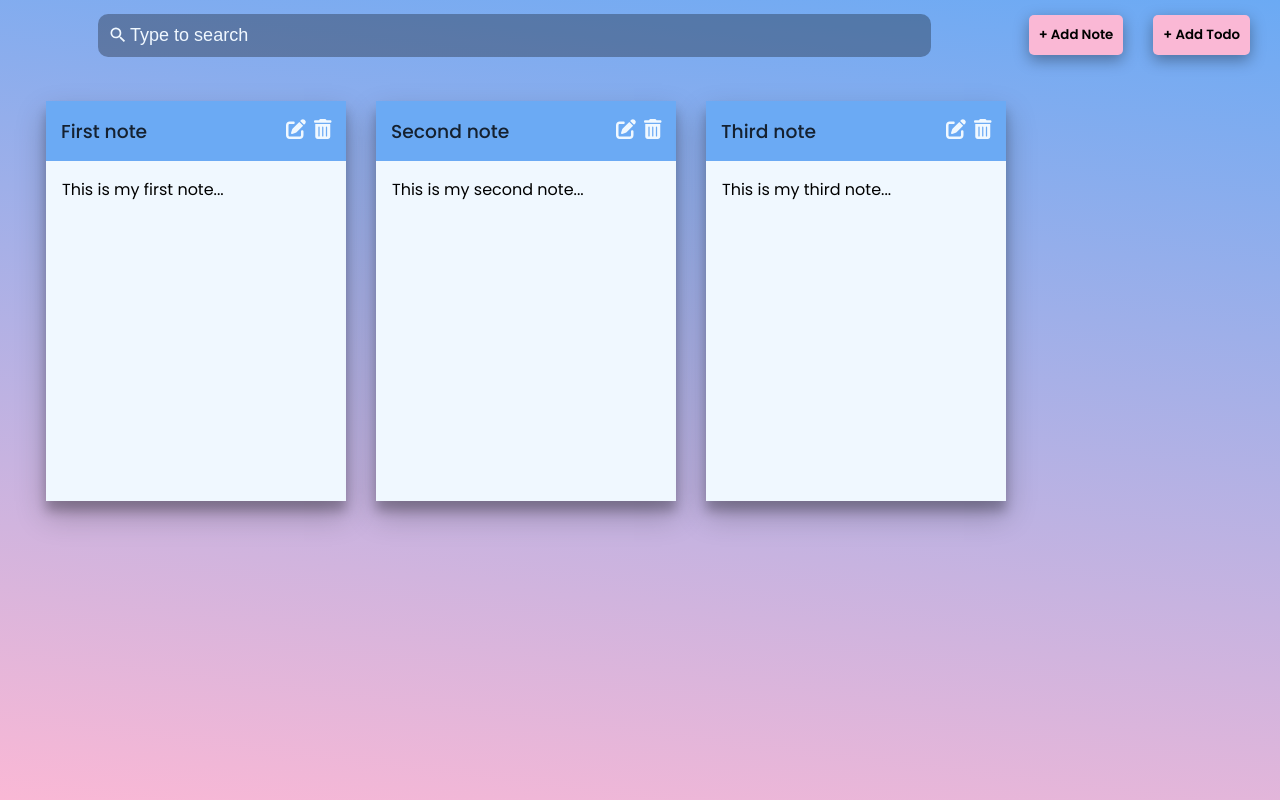
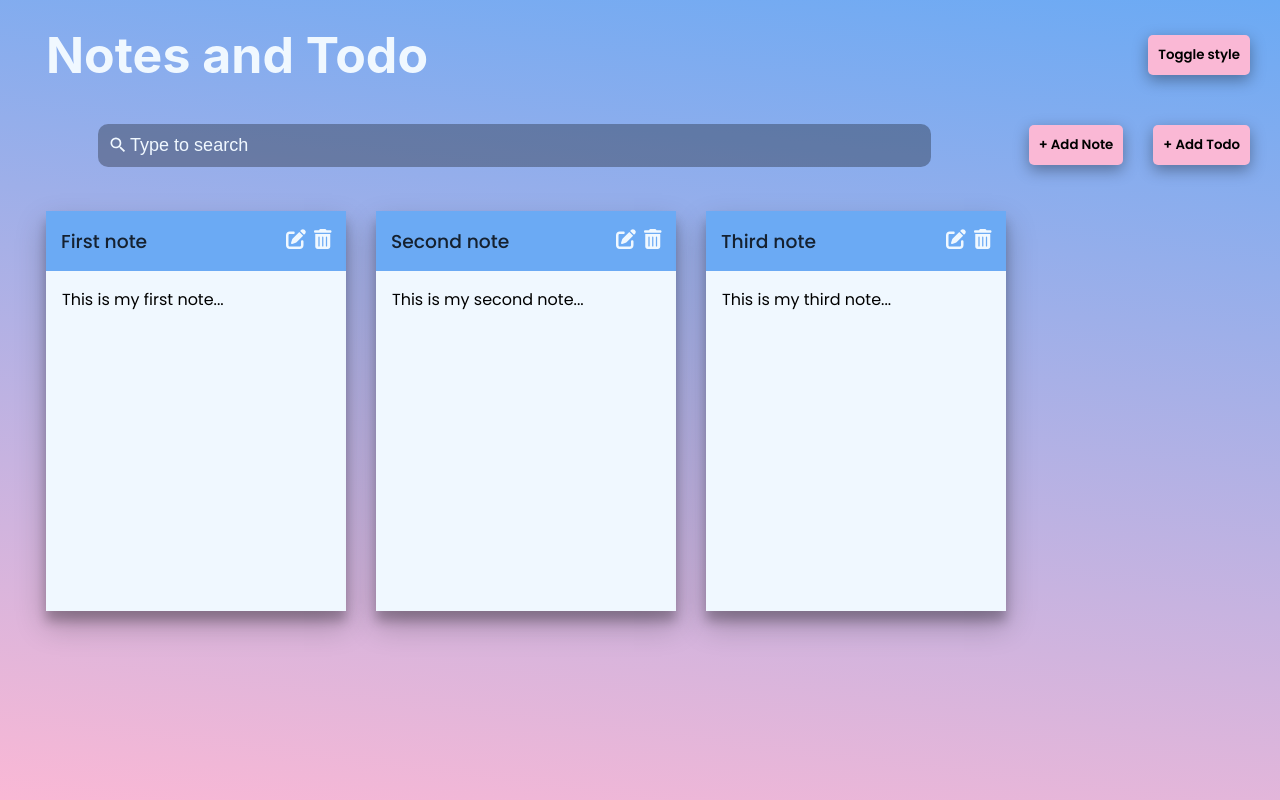
Before and after one commit to marijahavaic/notes-todo-app, a React (Create React App) app: page / in a window 1280 px wide. Built offline with nearby package versions, Linux system fonts and the light colour scheme.

Commit message:
Add dakrmode toggle with state hook

```diff
--- a/src/App.css
+++ b/src/App.css
@@ -13,13 +13,20 @@
   padding: 0 15px;
 }
 
-.App .Buttons {
+.DarkMode {
+  text-align: center;
+  min-height: 100vh;
+  height: auto;
+  background-color: #121212;
+}
+
+.Buttons {
   display: flex;
   justify-content: flex-end;
   align-items: flex-start;
 }
 
-.App button {
+ button {
   cursor: pointer;
   border: none;
   margin: 15px;
@@ -31,19 +38,43 @@
   font-weight: 600;
 }
 
-.App button:active {
+button:active {
   transform: scale(0.95);
 }
 
-.App button:hover {
+button:hover {
   color: rgba(107,170,244,1);
 }
 
-.App .Notes {
+.Notes {
   display: flex;
 }
 
 .Header {
+  display: flex;
+  flex-direction: column;
+}
+
+.HeaderTitle {
+  display: flex;
+  align-items: center;
+  justify-content: space-between;
+  margin: 20px 0;
+}
+
+.App .HeaderTitle h1 {
+  margin: auto auto auto 31px;
+  color: aliceblue;
+  font-size: 50px;
+}
+
+.DarkMode .HeaderTitle h1 {
+  margin: auto auto auto 31px;
+  color: rgba(0, 0, 0, 0.3);
+  font-size: 50px;
+}
+
+.HeaderBody {
   display: flex;
   align-items: center;
   justify-content: space-between;
--- a/src/App.js
+++ b/src/App.js
@@ -3,8 +3,9 @@ import { nanoid } from 'nanoid';
 
 import './App.css';
 import NotesList from './Components/NotesList';
-import AddNote from './Components/AddNote'
-import Search from './Components/Search';
+import AddNote from './Components/AddNote';
+import Header from './Components/Header';
+
 
 function App() {
   const [searchText, setSearchText] = useState('');
@@ -26,6 +27,8 @@ function App() {
       text: "This is my third note..."
     }
   ]);
+
+  const [darkMode, setDarkMode] = useState(false);
 
   const addNote = (title, text) => {
     const newNote = {
@@ -52,14 +55,8 @@ function App() {
   }
 
   return (
-    <div className="App">
-      <div className='Header'>
-        <Search handleSearchNote={setSearchText} />
-        <div className='Buttons'>
-          <button onClick={addNoteComponent}>+ Add Note</button>
-          <button>+ Add Todo</button>
-        </div>
-      </div>
+    <div className={`${darkMode ? 'DarkMode' : 'App'}`}>
+      <Header handleAddNote={addNoteComponent} handleSearchNote={setSearchText} handleToggleDarkMode={setDarkMode} />
       <div className='Notes'>
         {newNote && <AddNote
           handleAddNote={addNote}
--- a/src/Components/AddNote.js
+++ b/src/Components/AddNote.js
@@ -32,8 +32,8 @@ const AddNote = ({ newNote, handleAddNote, handleCloseNewNote }) => {
 
     return (
         <div className='NewNoteBg'>
-            <div className="Note New">
-                <div className='Header'>
+            <div className="Note NewNote">
+                <div className='NoteHeader'>
                     <textarea
                         rows={1}
                         cols={28}
@@ -43,7 +43,7 @@ const AddNote = ({ newNote, handleAddNote, handleCloseNewNote }) => {
                     ></textarea>
                     <FontAwesomeIcon icon={faClose} className="Icon" onClick={handleCloseNewNote} />
                 </div>
-                <div className='Body'>
+                <div className='NoteBody'>
                     <textarea
                         rows={11}
                         cols={31}
@@ -52,7 +52,7 @@ const AddNote = ({ newNote, handleAddNote, handleCloseNewNote }) => {
                         onChange={handleTextChange}
                     ></textarea>
                 </div>
-                <div className='Footer'>
+                <div className='NoteFooter'>
                     <small>300 Remaining</small>
                     <button className='save' onClick={handleSaveClick}>Save</button>
                 </div>
--- /dev/null
+++ b/src/Components/Header.js
@@ -0,0 +1,25 @@
+import React from "react";
+
+import Search from './Search';
+
+const Header = ({ handleAddNote, handleSearchNote, handleToggleDarkMode }) => {
+    return (
+        <div className='Header'>
+            <div className='HeaderTitle'>
+                <h1>Notes and Todo</h1>
+                <button
+                    onClick={() =>
+                        handleToggleDarkMode((prevDarkMode) => !prevDarkMode)}>Toggle style</button>
+            </div>
+            <div className='HeaderBody'>
+                <Search handleSearchNote={handleSearchNote} />
+                <div className='Buttons'>
+                    <button onClick={handleAddNote}>+ Add Note</button>
+                    <button>+ Add Todo</button>
+                </div>
+            </div>
+        </div>
+    )
+}
+
+export default Header;
--- a/src/Components/Note.js
+++ b/src/Components/Note.js
@@ -8,14 +8,14 @@ import { faPenToSquare, faTrashCan } from '@fortawesome/free-solid-svg-icons';
 const Note = ({ id, title, text, handleDeleteNote }) => {
     return (
         <div className="Note" key={id}>
-            <div className='Header'>
+            <div className='NoteHeader'>
                 <h3>{title}</h3>
                 <div className='Icons'>
                     <FontAwesomeIcon icon={faPenToSquare} className="Icon" />
                     <FontAwesomeIcon onClick={() => handleDeleteNote(id)} icon={faTrashCan} className="Icon" />
                 </div>
             </div>
-            <div className='Body'>
+            <div className='NoteBody'>
                 <p>{text}</p>
             </div>
         </div>
--- a/src/Style/Note.css
+++ b/src/Style/Note.css
@@ -25,7 +25,7 @@ textarea:placeholder-shown {
     font-size: 16px;
 }
 
-.Note .Header {
+.Note .NoteHeader {
     height: 30px;
     background-color: rgba(107,170,244,1);
     text-align: left;
@@ -35,12 +35,12 @@ textarea:placeholder-shown {
     align-items: center;
 }
 
-.Note .Header textarea {
+.Note .NoteHeader textarea {
     background-color: rgba(107,170,244,1);
     font-size: 18.72px;
 }
 
-.Note .Header h3 {
+.Note .NoteHeader h3 {
     margin: 0;
     padding: 0;
     font-weight: 500;
@@ -54,7 +54,7 @@ textarea:placeholder-shown {
     cursor: pointer;
 }
 
-.Note .Header .Icons .Icon {
+.Note .NoteHeader .Icons .Icon {
     padding-left: 8px;
 }
 
@@ -67,24 +67,24 @@ textarea:placeholder-shown {
     opacity: 0.5;
 }
 
-.Note .Body {
+.Note .NoteBody {
     margin: 0 16px;
     text-align: justify;
 }
 
-.Note .Body textarea {
+.Note .NoteBody textarea {
     margin: 16px 0 0 0;
     text-align: justify;
 }
 
-.Note .Footer {
+.Note .NoteFooter {
     margin: 0 15px;
     display: flex;
     align-items: center;
     justify-content: space-between;
 }
 
-.Note .Footer button {
+.Note .NoteFooter button {
     margin: 0;
 }
 
@@ -95,13 +95,14 @@ textarea:placeholder-shown {
     top: 0;
     width: 100%;
     height: 100vh;
+    z-index: 1;
 }
 
-.New {
+.NewNote {
+    z-index: 2;
     position: relative;
     margin: 150px auto;
-    transition: all 5s ease-in-out;
-    z-index: 1;
+    /* transition: all 5s ease-in-out; */
 }
 
 button .Close {
```
